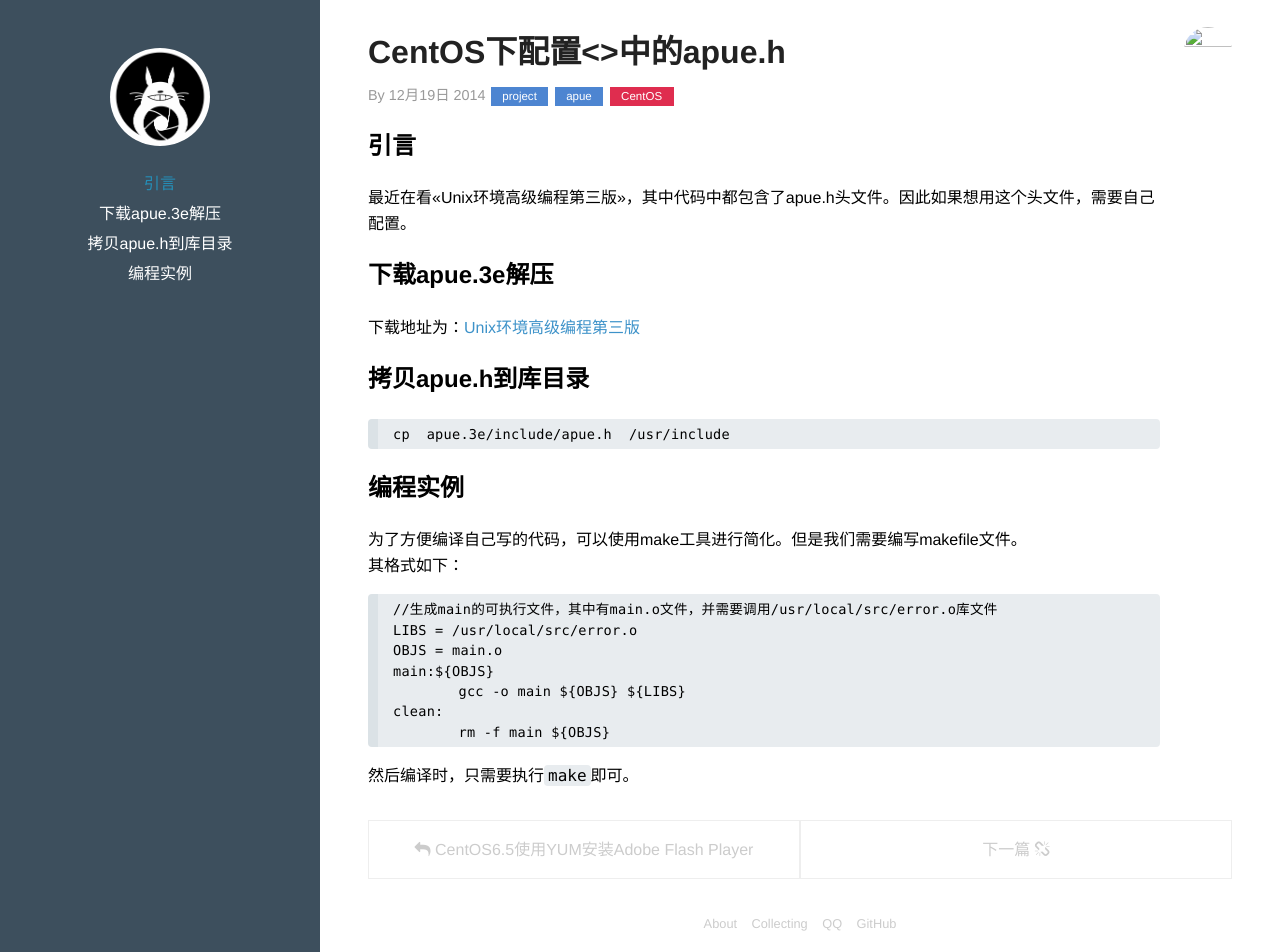
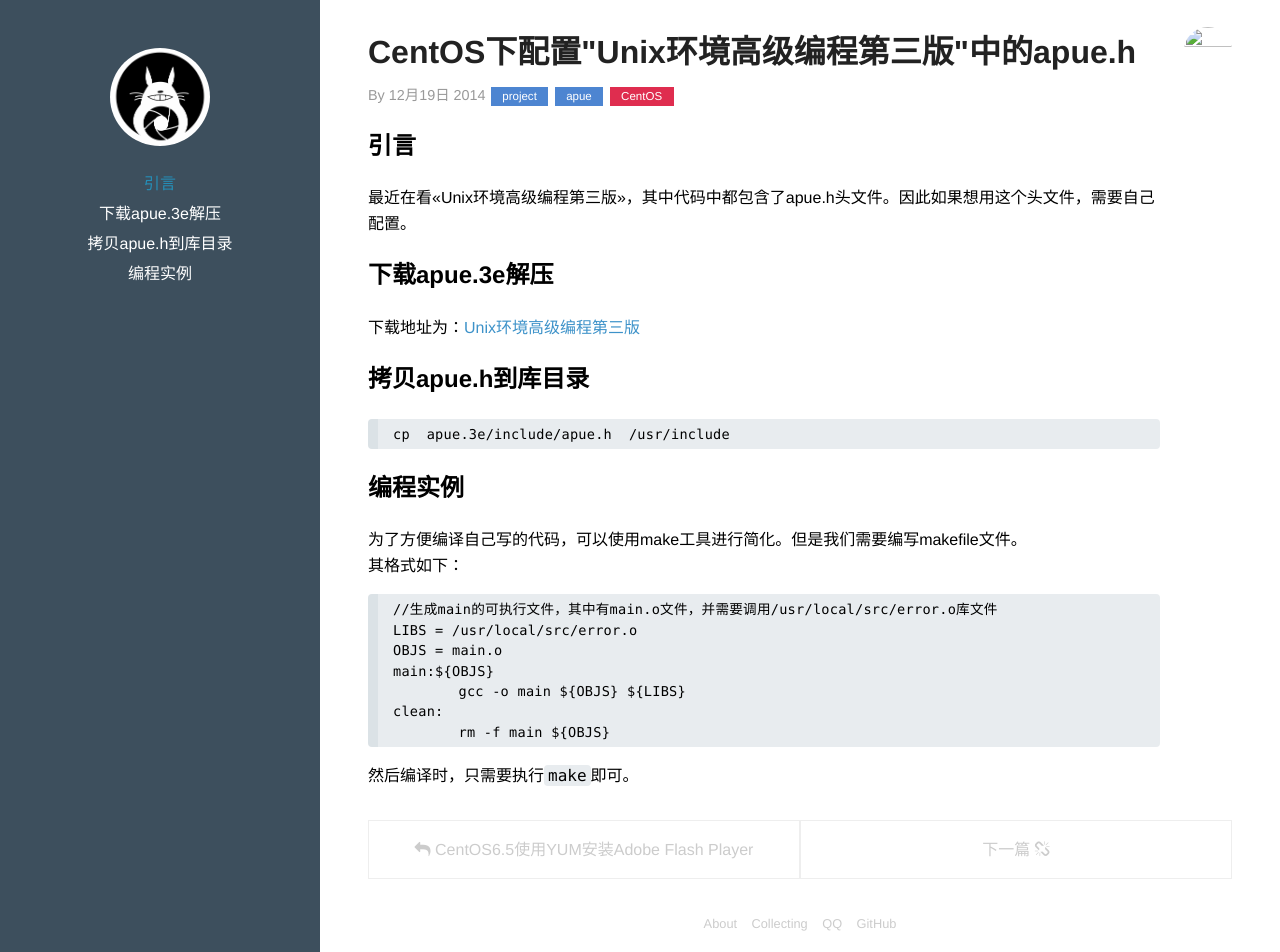
Before and after one commit to hexo2hexo/xwzpp.github.io, a Jekyll site: the page built from _posts/2014-12-19-CentOS-apue.md, in a window 1280 px wide and 952 px high. Built offline with Jekyll 4.4.1, drawn with Linux system fonts in a browser that asks for light colours; Markdown is read by kramdown in place of the engine named in the settings; comment, search, counter and statistics services are not loaded.

Commit message:
2014-12-18

```diff
--- a/_posts/2014-12-19-CentOS-apue.md
+++ b/_posts/2014-12-19-CentOS-apue.md
@@ -1,6 +1,6 @@
 ---
 layout: post
-title:  CentOS下配置<<Unix环境高级编程第三版>>中的apue.h
+title:  CentOS下配置"Unix环境高级编程第三版"中的apue.h
 description: "CentOS下配置<<Unix环境高级编程第三版>>中的apue.h"
 category: project
 avatarimg: "/img/touxiang.png"
```
